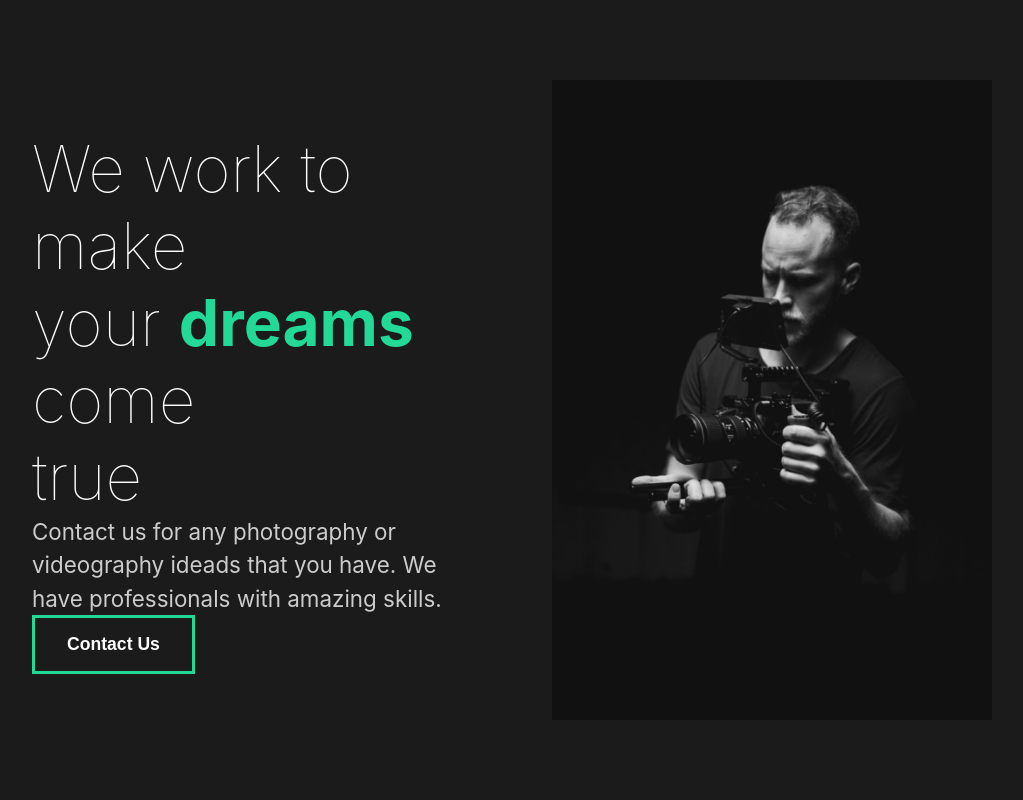
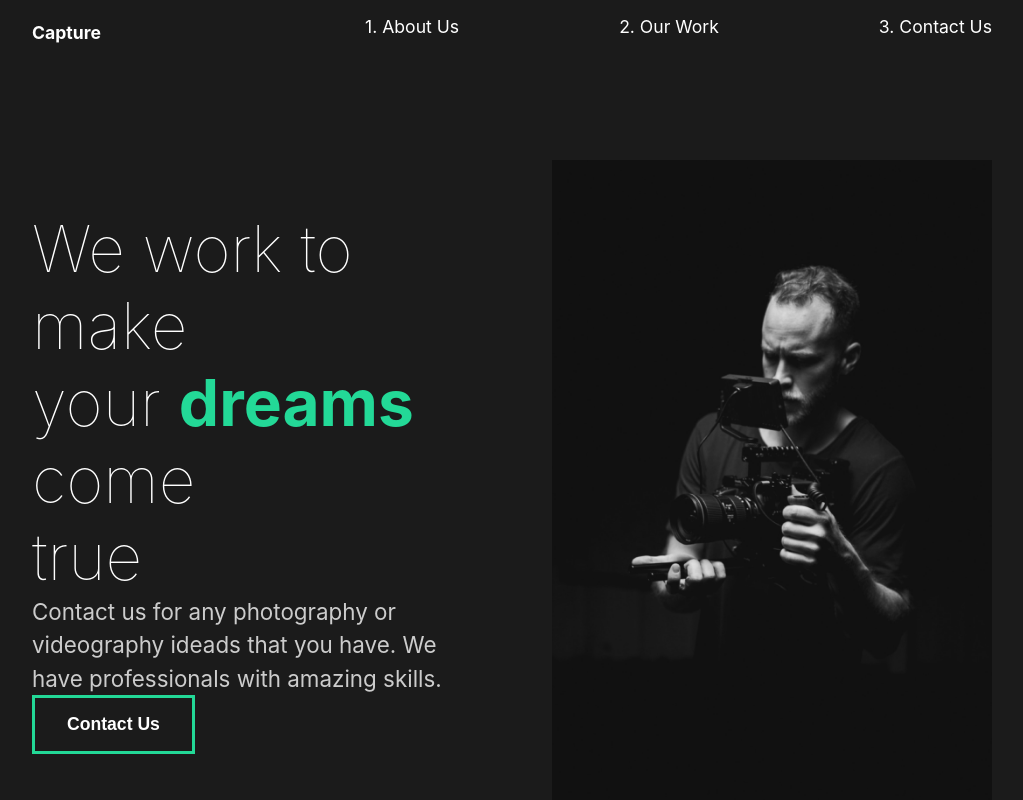
Before and after one commit to brian-liang/capture-typescript, a React (Create React App) app: page / in a window 1280 px wide. Shown: the top 800 px of the page, without its empty margins (128-1151 px from the left). Built offline with nearby package versions, Linux system fonts and the light colour scheme.

Commit message:
08 - Styling Nav

```diff
--- a/src/App.tsx
+++ b/src/App.tsx
@@ -1,10 +1,12 @@
 import GlobalStyle from './components/GlobalStyle';
 import AboutUs from './pages/AboutUs';
+import Nav from './components/Nav';
 
 function App() {
   return (
     <div className="App">
         <GlobalStyle/>
+        <Nav/>
         <AboutUs/>
     </div>
   );
--- /dev/null
+++ b/src/components/Nav.tsx
@@ -0,0 +1,46 @@
+import styled from 'styled-components'
+
+const Nav = () => {
+    return(
+        <StyledNav>
+            <h1><a id="logo" href="#">Capture</a></h1>
+            <ul>
+                <li>
+                    <a href="#">1. About Us</a>
+                </li>
+                <li>
+                    <a href="#">2. Our Work</a>
+                </li>
+                <li>
+                    <a href="#">3. Contact Us</a>
+                </li>
+            </ul>
+        </StyledNav>
+    )
+}
+
+const StyledNav = styled.nav`
+    min-height: 10vh;
+    display: flex;
+    margin: auto;
+    justify-content: space-between;
+    alight-items: center;
+    padding: 1rem 10rem;
+    a{
+        color: white;
+        text-decoration: none;
+    }
+    ul{
+        display: flex;
+        list-style: none;
+    }
+    #Logo{
+        font-size: 2rem;
+        font-weight: lighter;
+    }
+    li{
+        padding-left: 10rem;
+        position: relative;
+    }
+`
+export default Nav;
```
